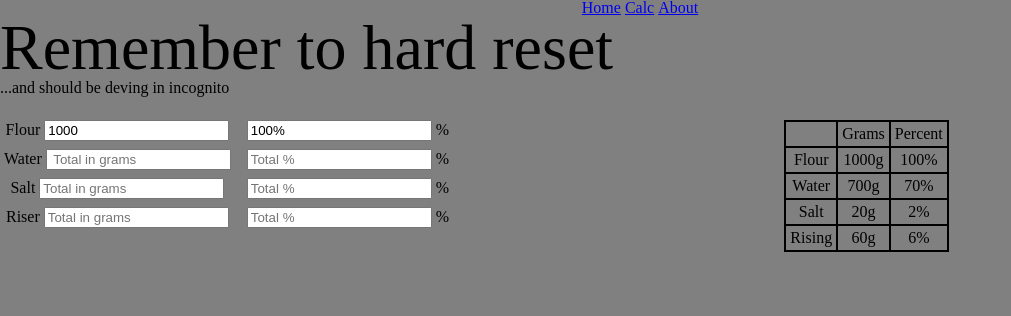
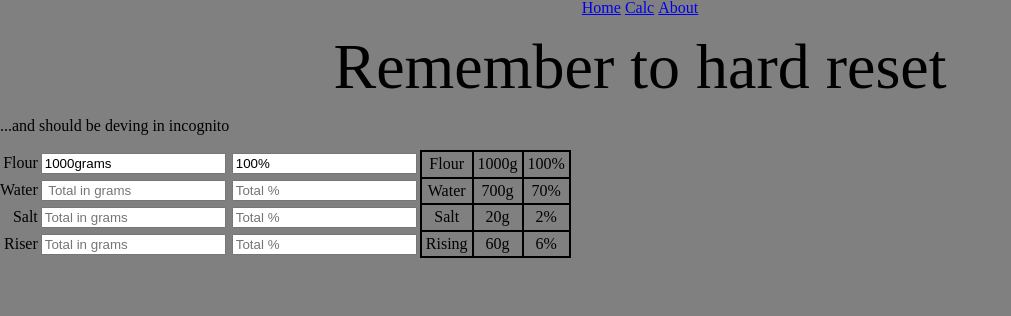
Before and after one commit to 301-CF/Bread-Ahead, a Flask app: page / in a window 1280 px wide. Shown: the top 316 px of the page, without its empty margins (0-1011 px from the left). Run offline with Flask 2, Linux system fonts and the light colour scheme.

Commit message:
Flex styling added. Needs inputs added and JS for calc displays

```diff
--- a/static/style/calc.css
+++ b/static/style/calc.css
@@ -0,0 +1,26 @@
+.flex-container {
+    text-align: center;
+    display: inline-flex;
+    flex-direction: row;
+}
+
+input {
+    margin: 3px;
+}
+
+td, th {
+    padding: .25em;
+    margin: 1em;
+    border: solid 2px black;
+}
+
+label{
+    display: table-cell;
+    text-align: right;
+}
+input {
+  display: table-cell;
+}
+div.row{
+    display:table-row;
+}
--- a/static/style/main.css
+++ b/static/style/main.css
@@ -2,40 +2,16 @@ html {
     background: grey;
 }
 
-form {
-    text-align: center;
-    padding: 4px;
-}
-
-input {
-    margin: 4px;
-}
-
-td, th {
-    padding: .25em;
-    margin: 1em;
-    border: solid 2px black;
+nav {
     text-align: center;
 }
 
-table {
-    margin: 0.5em auto;
-}
-
-#grams {
-    border-style: dashed;
-    float:left;
-}
-#percent {
-    float: left;
+li {
+    display: inline-block;
 }
 
 #remember {
-    font-size: 4em;
+text-align: center;
+margin: .3em;
+font-size: 4em;
 }
-nav {
-    text-align: center;
-}
-li {
-    display: inline-block;
-}
--- a/template/home.html
+++ b/template/home.html
@@ -3,26 +3,27 @@
 
 <h1 id="remember">Remember to hard reset</h1>...and should be deving in incognito
 <br><br>
+<div class="flex-container">
+  <div id="form-one" class="flex-container">
+    <form id="grams">
+      <div class="row"><label>Flour<input type="text" readonly value="1000grams"></label></div>
+      <div class="row"><label>Water<input type="number" min="0" name="quantity" placeholder=" Total in grams"></label></div>
+      <div class="row"><label>Salt<input type="number" min="0" name="quantity" placeholder="Total in grams"></label></div>
+      <div class="row"><label>Riser<input type="number" min="0" name="quantity" placeholder="Total in grams"></label></div>
+    </form>
+  </div>
 
-<form id="grams">
-  Flour<input type="number" readonly value="1000"><br>
-  Water<input type="number" min="0" name="quantity" placeholder=" Total in grams"><br>
-  Salt<input type="number" min="0" name="quantity" placeholder="Total in grams"><br>
-  Riser<input type="number" min="0" name="quantity" placeholder="Total in grams">
+  <div id="form-two" class="flex-container">
+    <form id="percent">
+      <div class="row"><label><input type="text" readonly value="100%"></label></div>
+      <div class="row"><label><input type="number" min="0" name="quantity" placeholder="Total %"></label></div>
+      <div class="row"><label><input type="number" min="0" name="quantity" placeholder="Total %"></label></div>
+      <div class="row"><label><input type="number" min="0" name="quantity" placeholder="Total %"></label></div>
     </form>
-<form id="percent">
-  <input type="text" readonly value="100%">%<br>
-  <input type="number" min="0" name="quantity" placeholder="Total %">%<br>
-  <input type="number" min="0" name="quantity" placeholder="Total %">%<br>
-  <input type="number" min="0" name="quantity" placeholder="Total %">%
-</form>
+  </div>
 
   <table>
-  <tr>
-    <td></td>
-    <td>Grams</td>
-    <td>Percent</td>
-  </tr>
+
     <tr>
       <td>Flour</td>
       <td>1000g</td>
@@ -47,5 +48,6 @@
       <td>6%</td>
     </tr>
   </table>
+</div>
 
 {% endblock %}
--- a/template/layout.html
+++ b/template/layout.html
@@ -8,6 +8,7 @@
 
     <link rel="stylesheet" href="../static/style/reset.css">
     <link rel="stylesheet" href="../static/style/main.css">
+    <link rel="stylesheet" href="../static/style/calc.css">
   </head>
   <nav>
     <ul>
```
Lines whose indentation alone changed are shown as unchanged.
